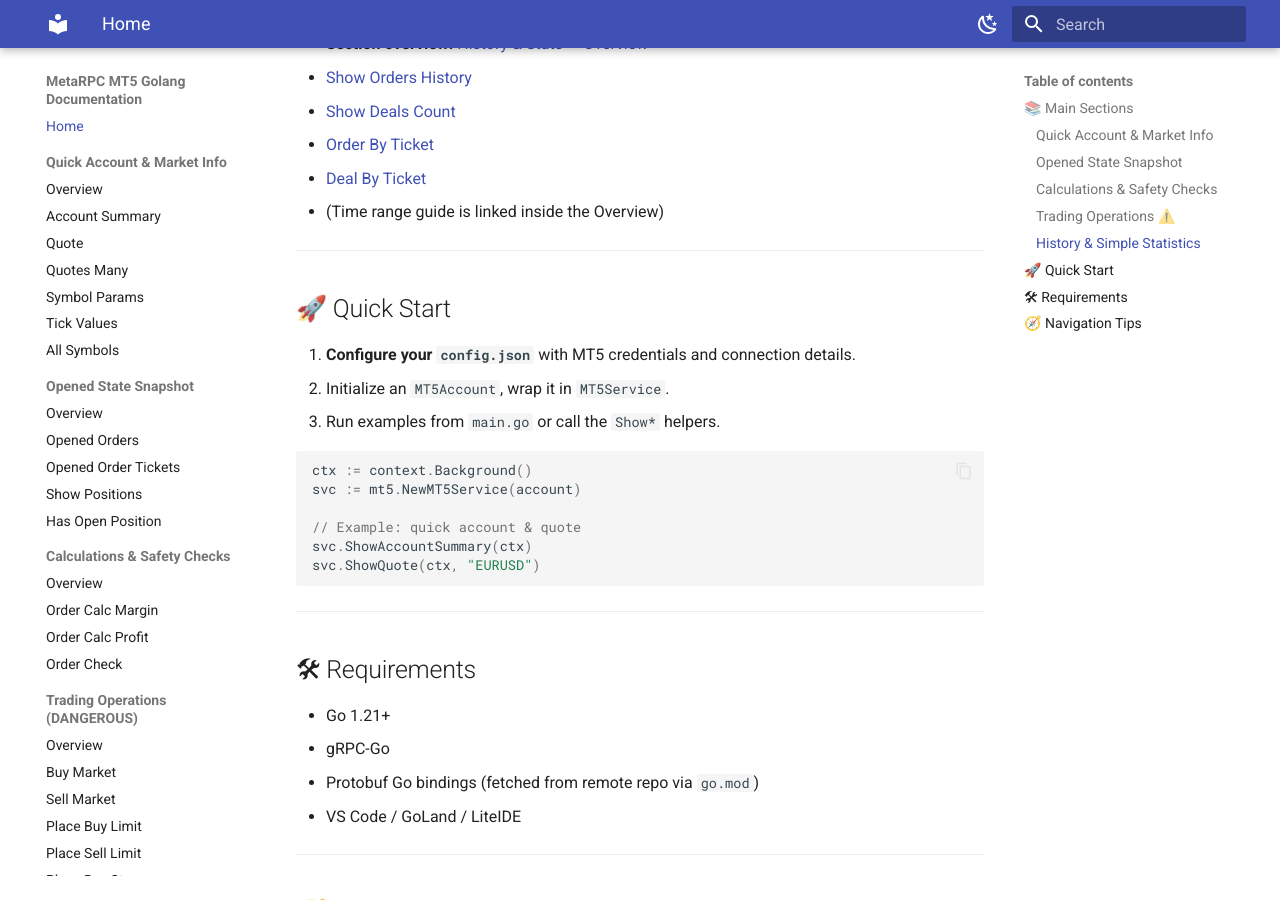
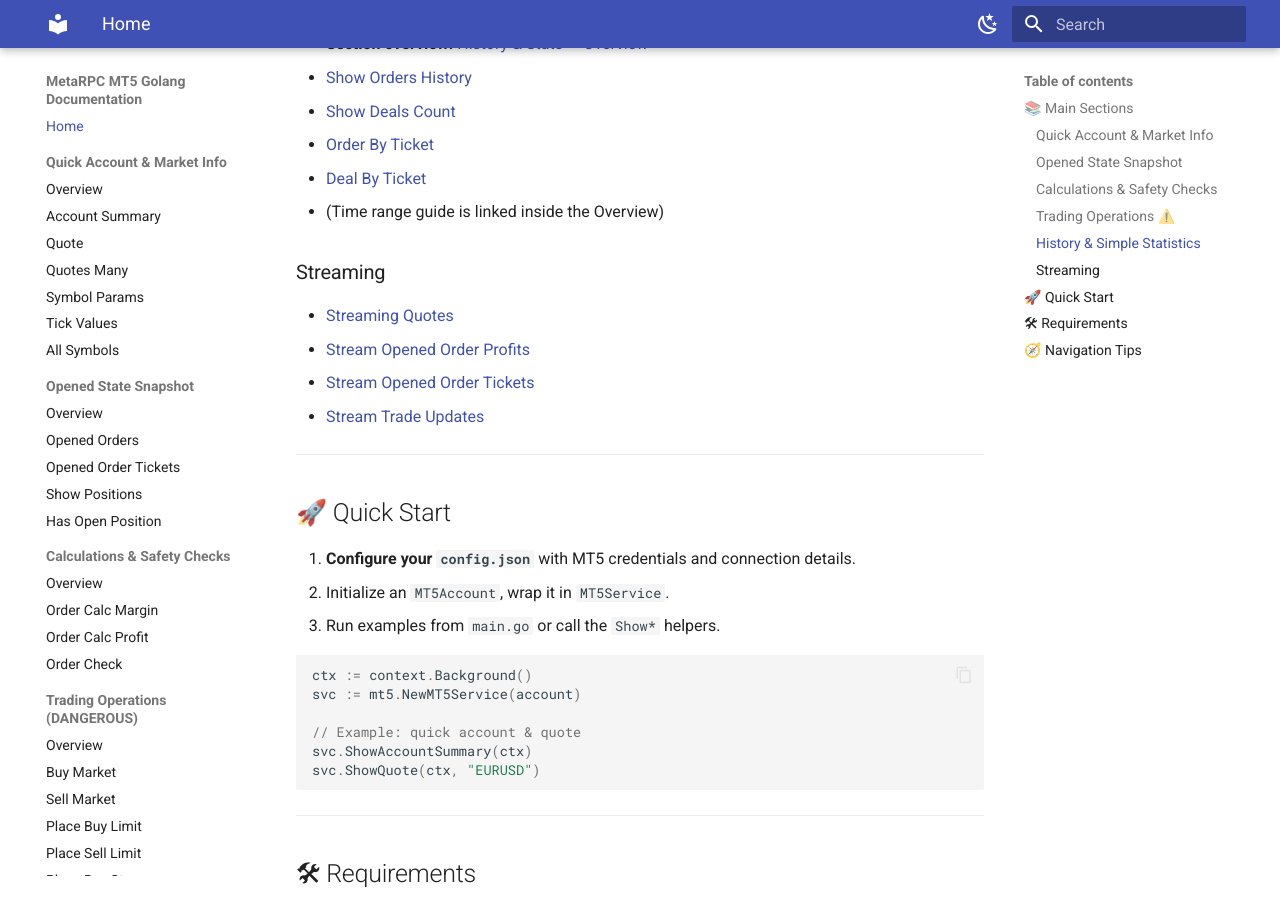
Before and after one commit to MetaRPC/GoMT5, an MkDocs documentation site: the page built from docs/index.md, in a window 1280 px wide and 900 px high, scrolled down 1927 px. Built offline with MkDocs 1.6.1 and Material for MkDocs 9.7.7, drawn with Linux system fonts in a browser that asks for light colours.

Commit message:
Update index.md

```diff
--- a/docs/index.md
+++ b/docs/index.md
@@ -67,6 +67,12 @@
 * [Deal By Ticket](History_And_SimpleStatistics/DealByTicket.md)
 * (Time range guide is linked inside the Overview)
 
+### Streaming
+* [Streaming Quotes](Stream/StreamingQuotes.md)
+* [Stream Opened Order Profits](Stream/StreamOpenedOrderProfits.md)
+* [Stream Opened Order Tickets](Stream/StreamOpenedOrderTickets.md)
+* [Stream Trade Updates](Stream/StreamTradeUpdates.md)
+
 ---
 
 ## 🚀 Quick Start
```
